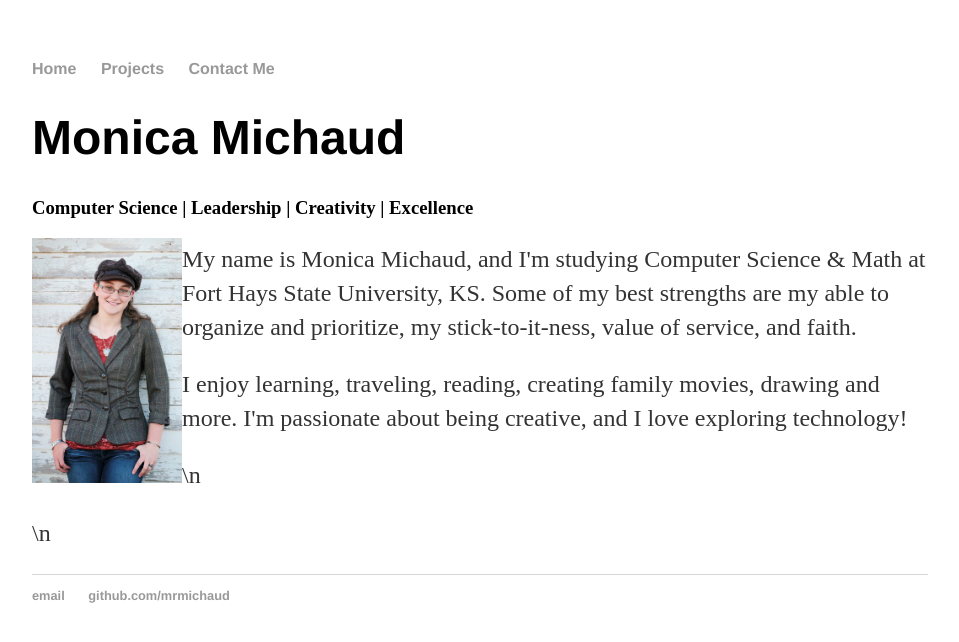
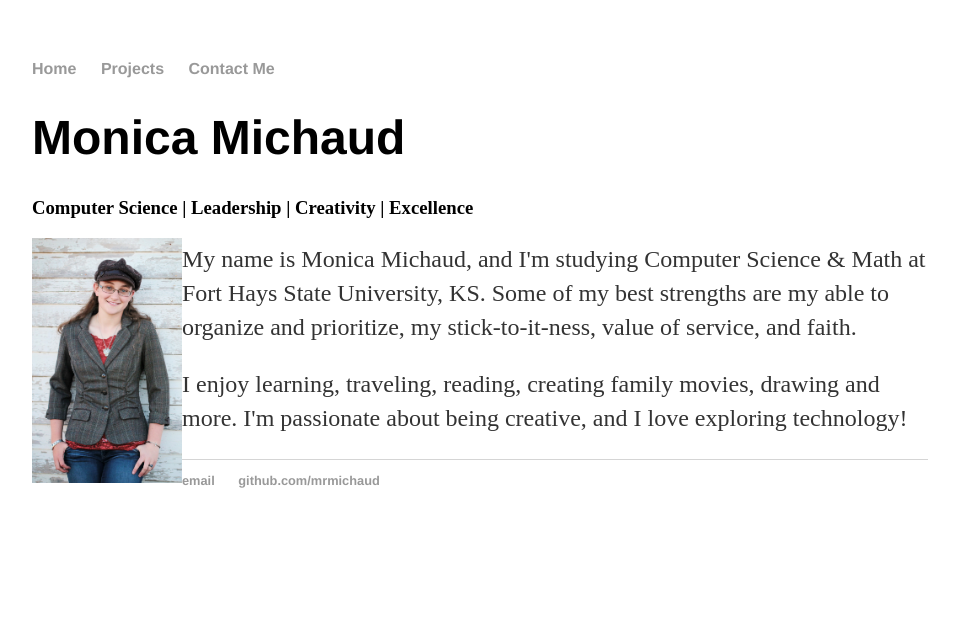
Before and after one commit to mrmichaud/mrmichaud.github.io, a Jekyll site: the page built from index.html, in a window 1280 px wide. Shown: the top 642 px of the page, without its empty margins (160-1119 px from the left). Built offline with Jekyll 4.4.1, drawn with Linux system fonts in a browser that asks for light colours.

Commit message:
Update index.html

```diff
--- a/index.html
+++ b/index.html
@@ -8,6 +8,6 @@ title: Monica Michaud Home
 	<img src="http://mrmichaud.github.io/Monica (74)edit.jpg" alt="Monica Profile Picture" style="width:150px;height:245px;" align="left">
 	<p>My name is Monica Michaud, and I'm studying Computer Science &amp Math at Fort Hays State University, KS. Some of my best strengths are my able to organize and prioritize, my stick-to-it-ness, value of service, and faith.</p>
 	<p>I enjoy learning, traveling, reading, creating family movies, drawing and more. I'm passionate about being creative, and I love exploring technology!</p>
-	<p>\n</p>
-	<p>\n</p>
+	<p>  </p>
+	<p>  </p>
 </div><!-- /.blurb -->
```
